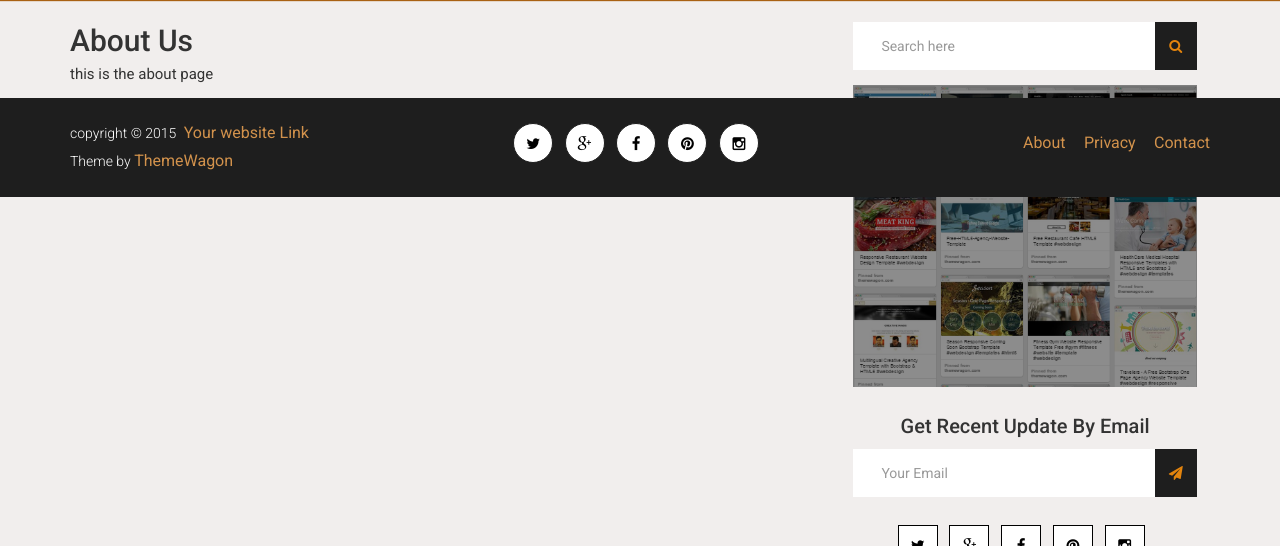
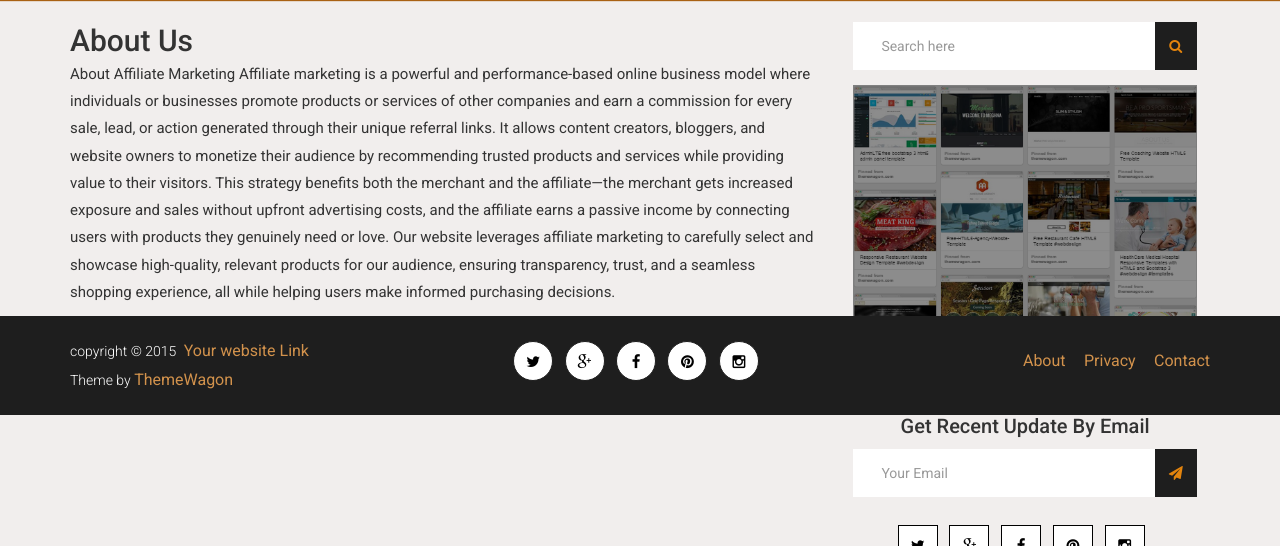
Before and after one commit to shailendra-sahu-43/Blog_Project, a Django app: page /about in a window 1280 px wide. Shown: the part 50-596 px from the top of the page. Run offline with Django 5.2, Linux system fonts and the light colour scheme; some libraries are stand-ins or nearby versions.

Commit message:
aobut updated one more time

```diff
--- a/ecommerceapp/templates/about.html
+++ b/ecommerceapp/templates/about.html
@@ -13,7 +13,8 @@
 
 
 
-                            <p> this is the about page </p>
+                            <p> About Affiliate Marketing
+Affiliate marketing is a powerful and performance-based online business model where individuals or businesses promote products or services of other companies and earn a commission for every sale, lead, or action generated through their unique referral links. It allows content creators, bloggers, and website owners to monetize their audience by recommending trusted products and services while providing value to their visitors. This strategy benefits both the merchant and the affiliate—the merchant gets increased exposure and sales without upfront advertising costs, and the affiliate earns a passive income by connecting users with products they genuinely need or love. Our website leverages affiliate marketing to carefully select and showcase high-quality, relevant products for our audience, ensuring transparency, trust, and a seamless shopping experience, all while helping users make informed purchasing decisions. </p>
 
 
                         </article> <!-- /.blog-item -->
```
